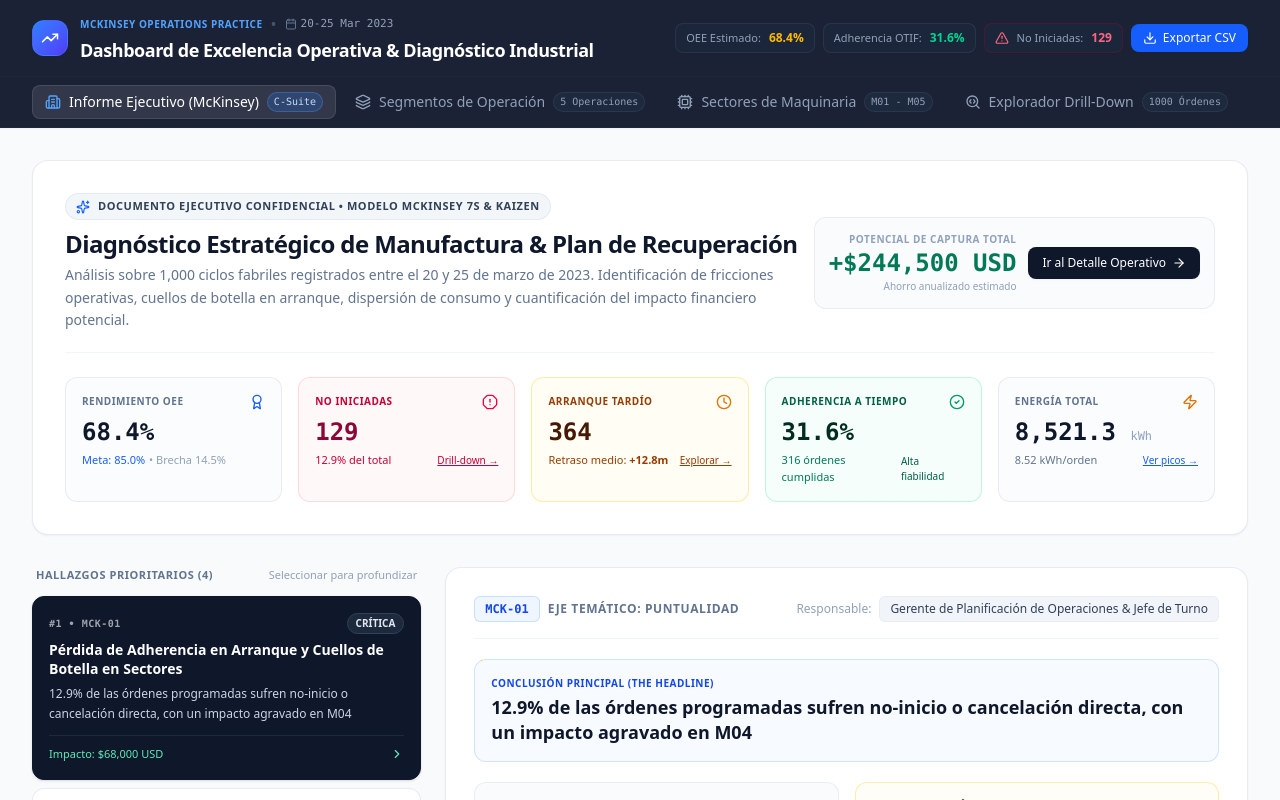
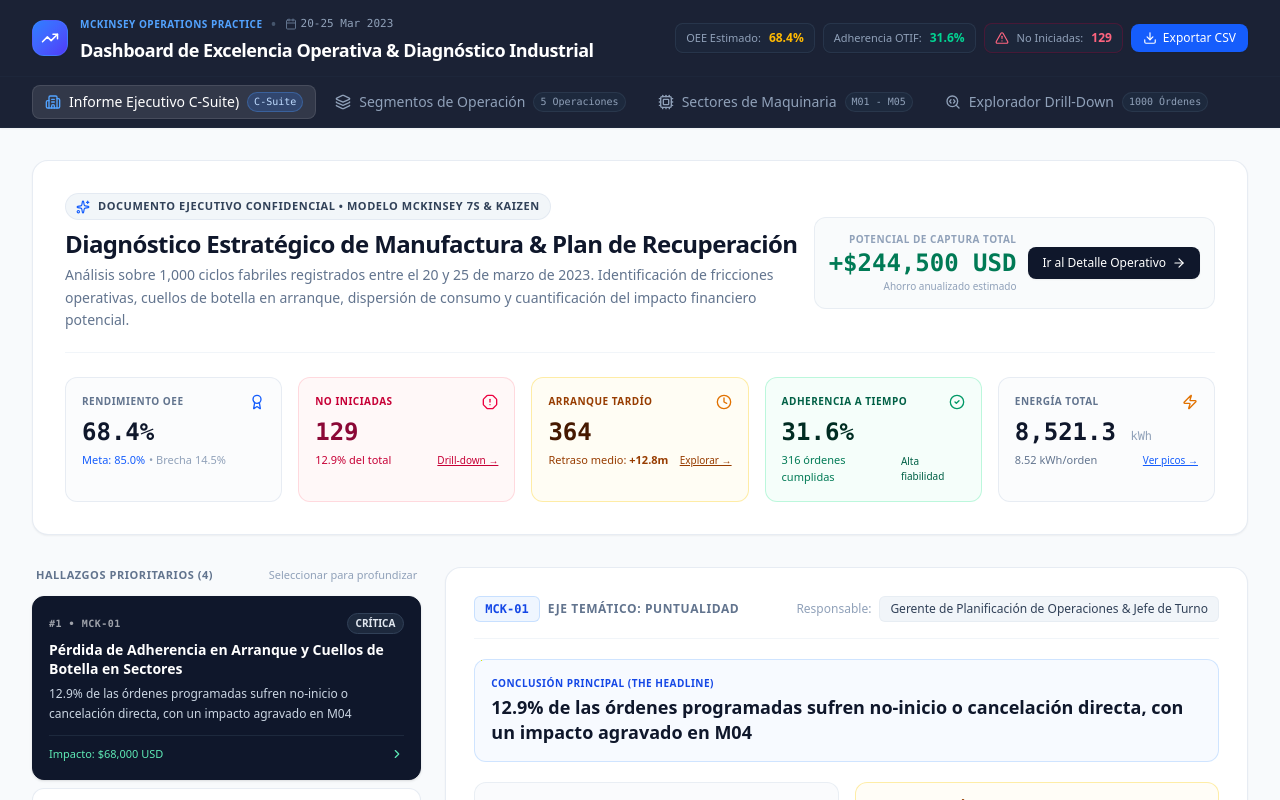
Before and after one commit to Jvonderb/industrial-operations-dashboard, a React (Vite) app: page / in a window 1280 px wide. Shown: the top 800 px of the page. Built offline with nearby package versions, Linux system fonts and the light colour scheme.

Commit message:
Update Header.tsx

```diff
--- a/src/components/Header.tsx
+++ b/src/components/Header.tsx
@@ -28,7 +28,7 @@
   const tabs = [
     {
       id: 'executive' as ActiveTab,
-      label: 'Informe Ejecutivo (McKinsey)',
+      label: 'Informe Ejecutivo C-Suite)',
       icon: Building2,
       badge: 'C-Suite',
       badgeColor: 'bg-amber-100 text-amber-800 border-amber-300',
```
